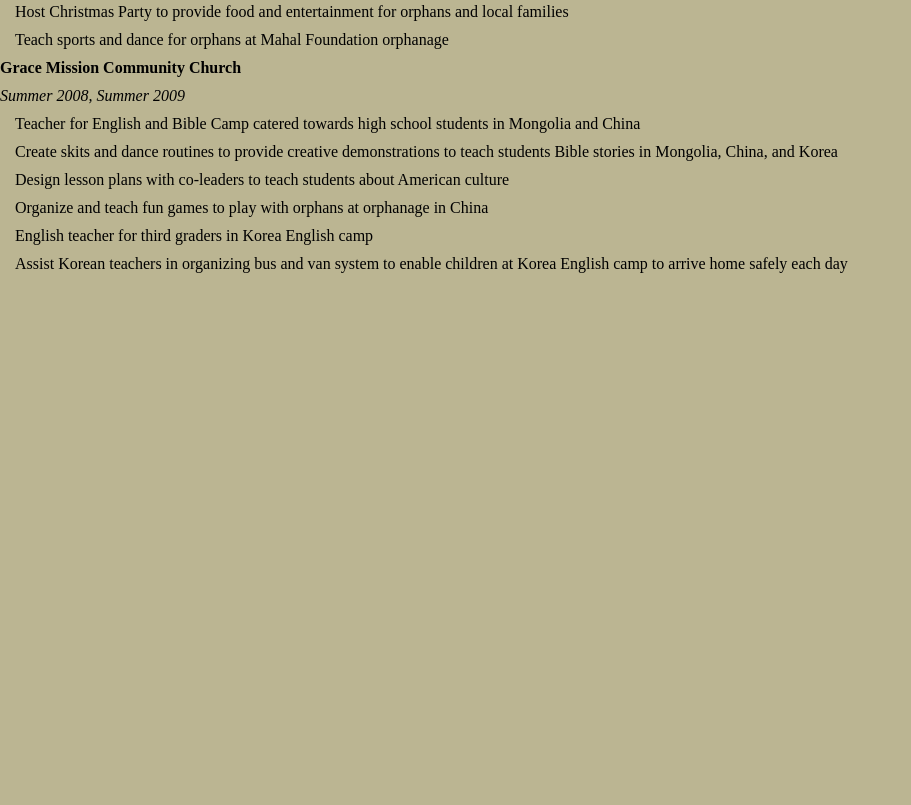
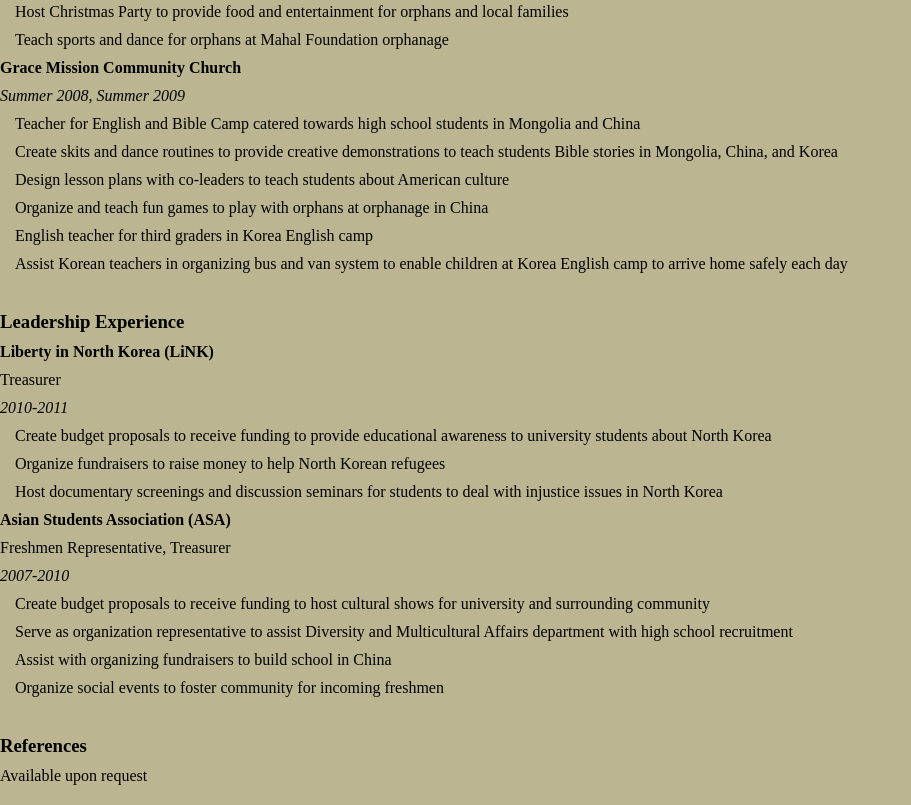
Before and after one commit to momentum-cohort-2019-05/w1-portfolio-phamm89, a plain HTML site: page resume.html in a window 1280 px wide. Shown: the part 1747-2552 px from the top of the page, without its empty margins (0-911 px from the left). Before the commit the page ends 2040 px from the top, so only its background shows below. Drawn offline with Linux system fonts and the light colour scheme.

Commit message:
Business Portfolio

```diff
--- a/resume.html
+++ b/resume.html
@@ -151,6 +151,39 @@
         <p class="tab">
             Assist Korean teachers in organizing bus and van system to enable children at Korea English camp to arrive home safely each day
         </p>
+        <br>
+        <h3>Leadership Experience</h3>
+
+        <h4>Liberty in North Korea (LiNK)</h4>
+        <p>Treasurer</p>
+        <i>2010-2011</i>
+        <p class="tab">
+            Create budget proposals to receive funding to provide educational awareness to university students about North Korea
+        </p>
+        <p class="tab">
+            Organize fundraisers to raise money to help North Korean refugees
+        </p>
+        <p class="tab">
+            Host documentary screenings and discussion seminars for students to deal with injustice issues in North Korea
+        </p>
+        <h4>Asian Students Association (ASA)</h4>
+        <p>Freshmen Representative, Treasurer</p>
+        <i>2007-2010</i>
+        <p class="tab">
+            Create budget proposals to receive funding to host cultural shows for university and surrounding community
+        </p>
+        <p class="tab">
+            Serve as organization representative to assist Diversity and Multicultural Affairs department with high school recruitment
+        </p>
+        <p class="tab">
+            Assist with organizing fundraisers to build school in China
+        </p>
+        <p class="tab">
+            Organize social events to foster community for incoming freshmen
+        </p>
+        <br>
+        <h3>References</h3>
+        <p>Available upon request</p>
 
 </body>
 </html>
```
